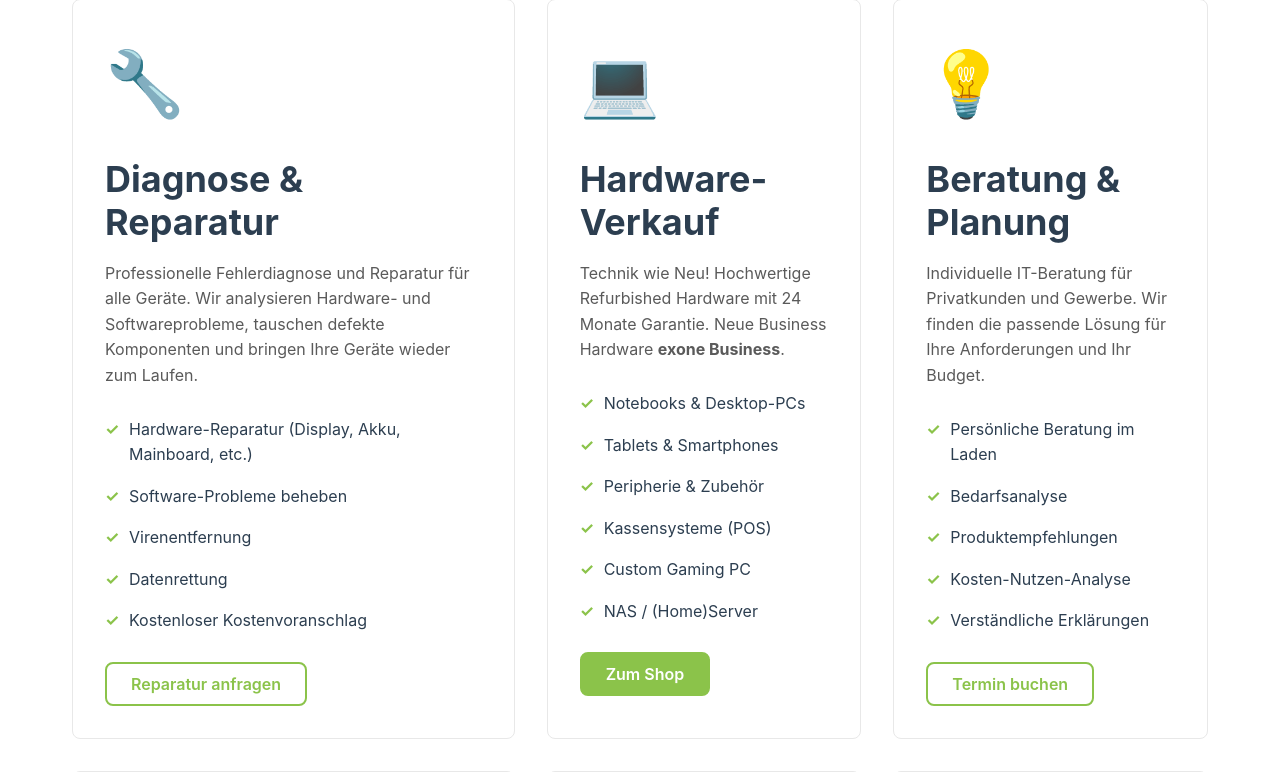
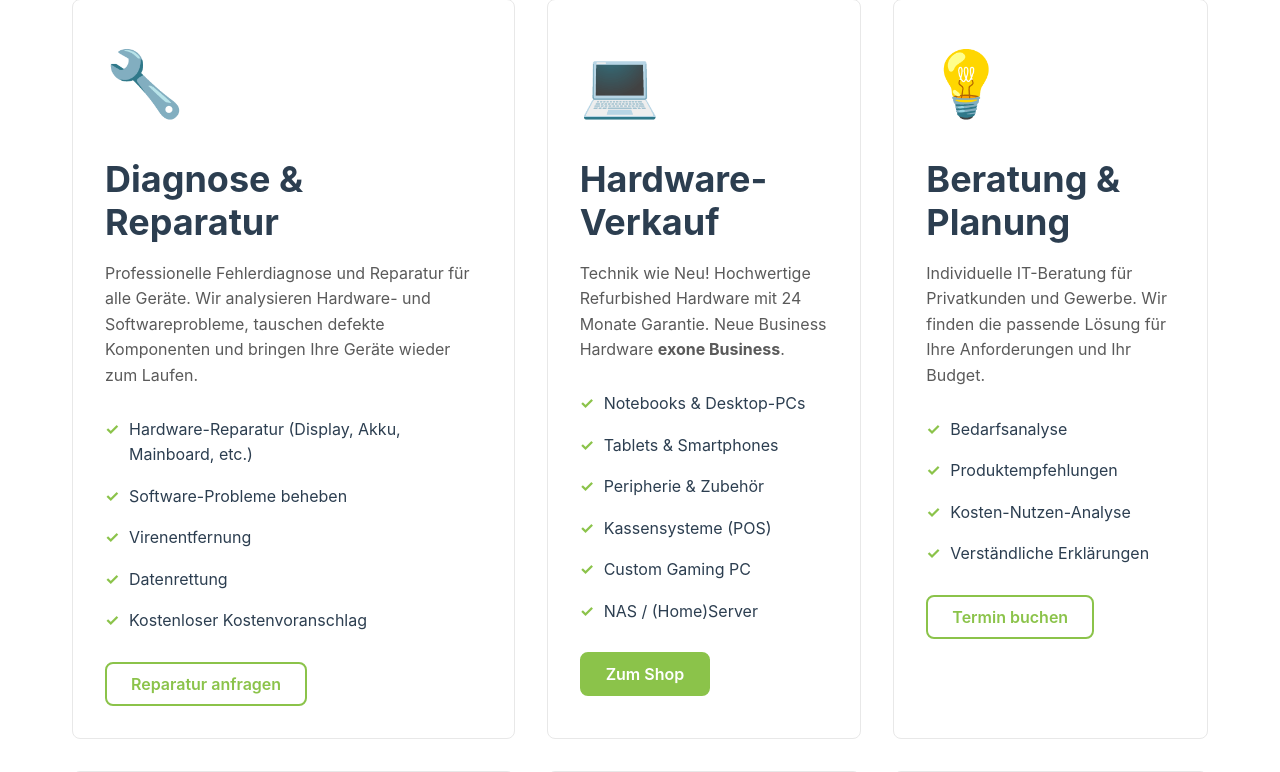
Before and after one commit to nicolettas-muggelbude/c-d, a PHP site: page /leistungen in a window 1280 px wide. Shown: the part 358-1130 px from the top of the page. Run offline with PHP 8.4, Linux system fonts and the light colour scheme; some libraries are stand-ins or nearby versions.

Commit message:
Update: "Persönliche Beratung im Laden" aus Beratung & Planung entfernt
🤖 Generated with [Claude Code](https://claude.com/claude-code)

Co-Authored-By: Claude Sonnet 4.5 <noreply@anthropic.com>

```diff
--- a/src/pages/leistungen.php
+++ b/src/pages/leistungen.php
@@ -66,7 +66,6 @@ include __DIR__ . '/../templates/header.php';
                     Anforderungen und Ihr Budget.
                 </p>
                 <ul class="service-list">
-                    <li>Persönliche Beratung im Laden</li>
                     <li>Bedarfsanalyse</li>
                     <li>Produktempfehlungen</li>
                     <li>Kosten-Nutzen-Analyse</li>
```
